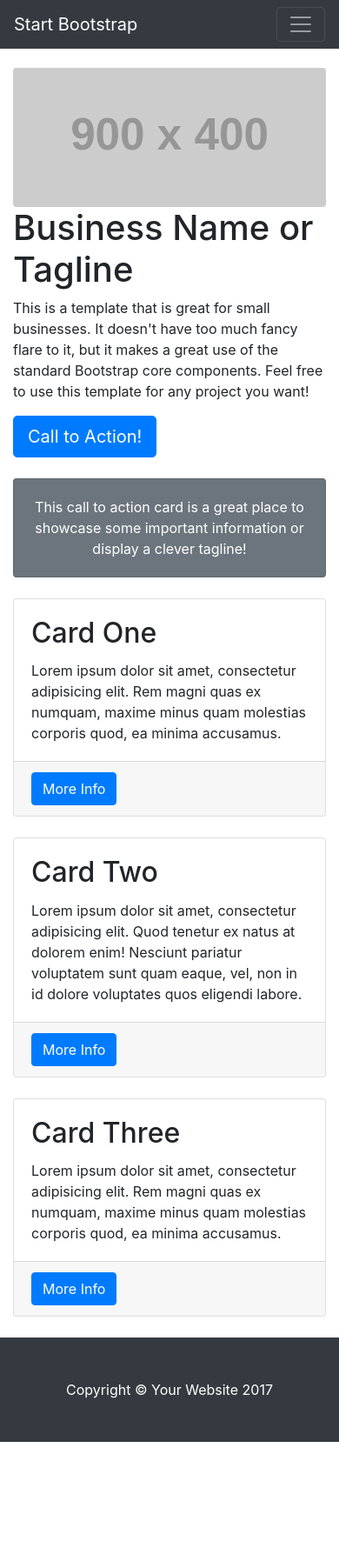
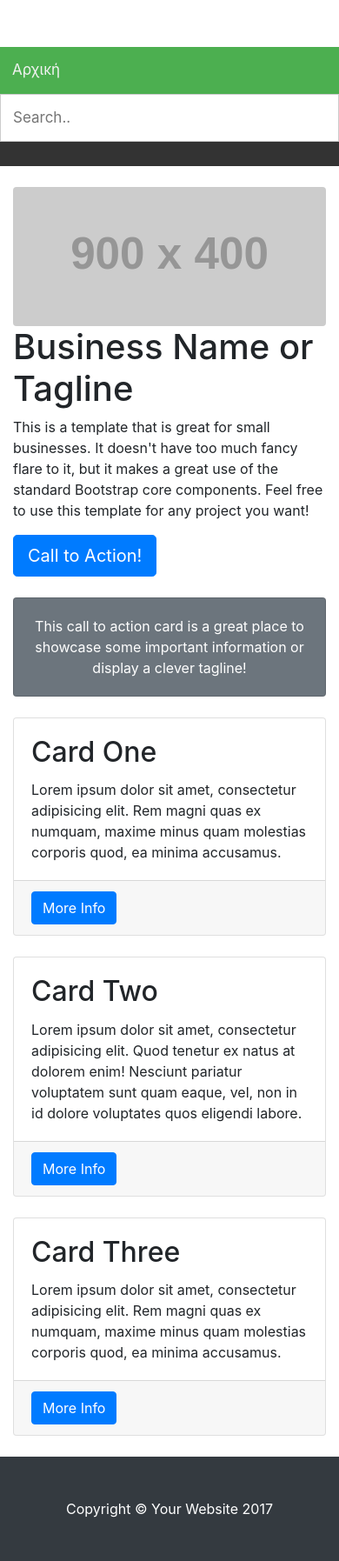
Before and after one commit to geooo109/Redesign_Eudoxus, a PHP site: page / in a window 390 px wide. Shown: the whole page at 87% size. Before the commit the page ends 1658 px from the top, so only its background shows below. Run offline with PHP 8.4, Linux system fonts and the light colour scheme; grey boxes labelled with a size stand in for pictures from a placeholder-image service; some libraries are stand-ins or nearby versions.

Commit message:
fixing the navbar for the homepage

```diff
--- /dev/null
+++ b/css/nav_br_home.css
@@ -0,0 +1,82 @@
+/* Add a black background color to the top navigation */
+.topnav {
+  background-color: #333;
+  overflow: hidden;
+}
+
+/* Style the links inside the navigation bar */
+.topnav a {
+  float: left;
+  display: block;
+  color: #f2f2f2;
+  text-align: center;
+  padding: 14px 16px;
+  text-decoration: none;
+  font-size: 17px;
+}
+
+/* Change the color of links on hover */
+.topnav a:hover {
+  background-color: #ddd;
+  color: black;
+}
+
+/* Add an active class to highlight the current page */
+.active {
+  background-color: #4CAF50;
+  color: white;
+}
+
+/* Hide the link that should open and close the topnav on small screens */
+.topnav .icon {
+  display: none;
+}
+
+/* When the screen is less than 600 pixels wide, hide all links, except for the first one ("Home"). Show the link that contains should open and close the topnav (.icon) */
+@media screen and (max-width: 600px) {
+  .topnav a:not(:first-child) {display: none;}
+  .topnav a.icon {
+    float: right;
+    display: block;
+  }
+}
+
+/* The "responsive" class is added to the topnav with JavaScript when the user clicks on the icon. This class makes the topnav look good on small screens (display the links vertically instead of horizontally) */
+@media screen and (max-width: 600px) {
+  .topnav.responsive {position: relative;}
+  .topnav.responsive a.icon {
+    position: absolute;
+    right: 0;
+    top: 0;
+  }
+  .topnav.responsive a {
+    float: none;
+    display: block;
+    text-align: left;
+  }
+}
+
+/* Style the search box inside the navigation bar */
+.topnav input[type=text] {
+  float: right;
+  padding: 6px;
+  border: none;
+  margin-top: 8px;
+  margin-right: 16px;
+  font-size: 17px;
+}
+
+/* When the screen is less than 600px wide, stack the links and the search field vertically instead of horizontally */
+@media screen and (max-width: 600px) {
+  .topnav a, .topnav input[type=text] {
+    float: none;
+    display: block;
+    text-align: left;
+    width: 100%;
+    margin: 0;
+    padding: 14px;
+  }
+  .topnav input[type=text] {
+    border: 1px solid #ccc;
+  }
+}
--- a/index.php
+++ b/index.php
@@ -21,33 +21,19 @@
 
   <body>
 
-    <!-- Navigation -->
-    <nav class="navbar navbar-expand-lg navbar-dark bg-dark fixed-top">
-      <div class="container">
-        <a class="navbar-brand" href="#">Start Bootstrap</a>
-        <button class="navbar-toggler" type="button" data-toggle="collapse" data-target="#navbarResponsive" aria-controls="navbarResponsive" aria-expanded="false" aria-label="Toggle navigation">
-          <span class="navbar-toggler-icon"></span>
-        </button>
-        <div class="collapse navbar-collapse" id="navbarResponsive">
-          <ul class="navbar-nav ml-auto">
-            <li class="nav-item active">
-              <a class="nav-link" href="#">Home
-                <span class="sr-only">(current)</span>
-              </a>
-            </li>
-            <li class="nav-item">
-              <a class="nav-link" href="#">About</a>
-            </li>
-            <li class="nav-item">
-              <a class="nav-link" href="#">Services</a>
-            </li>
-            <li class="nav-item">
-              <a class="nav-link" href="#">Contact</a>
-            </li>
-          </ul>
-        </div>
-      </div>
-    </nav>
+    <!-- Load an icon library to show a hamburger menu (bars) on small screens -->
+    <link rel="stylesheet" href="css/nav_br_home.css">
+    <div class="topnav" id="myTopnav">
+      <a href="#home" class="active">Αρχική</a>
+      <a href="#foitits">Φοιτητές</a>
+      <a href="#gramaties">Γραμματείες Τμημάτων</a>
+      <a href="#dianomi">Σημεία Διανομής</a>
+      <a href="#vivliothikes">Βιβλιοθήκες</a>
+      <input type="text" placeholder="Search..">
+      <a href="javascript:void(0);" class="icon" onclick="myFunction()">
+        <i class="fa fa-bars"></i>
+      </a>
+    </div>
 
     <!-- Page Content -->
     <div class="container">
```
Also changed, not shown: pics/eudoxus_banner.png (added).
